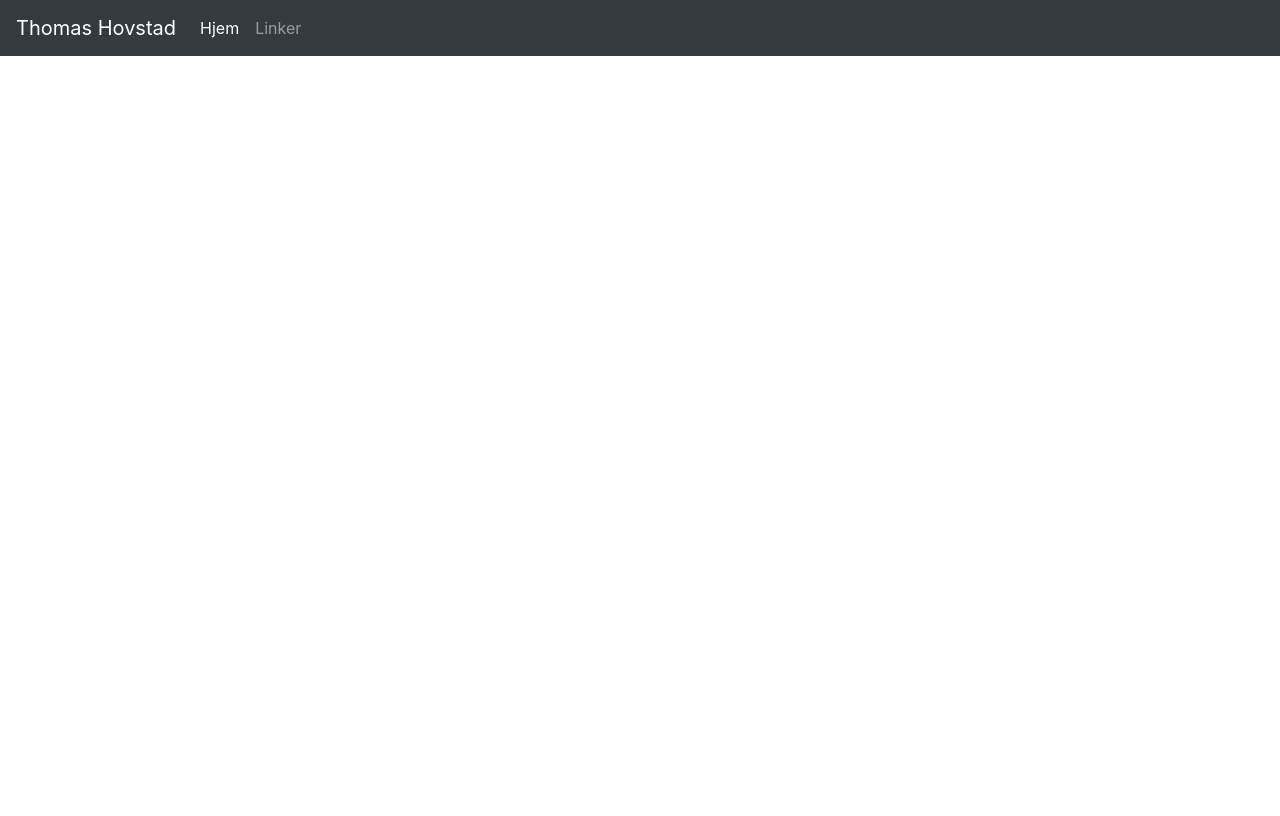
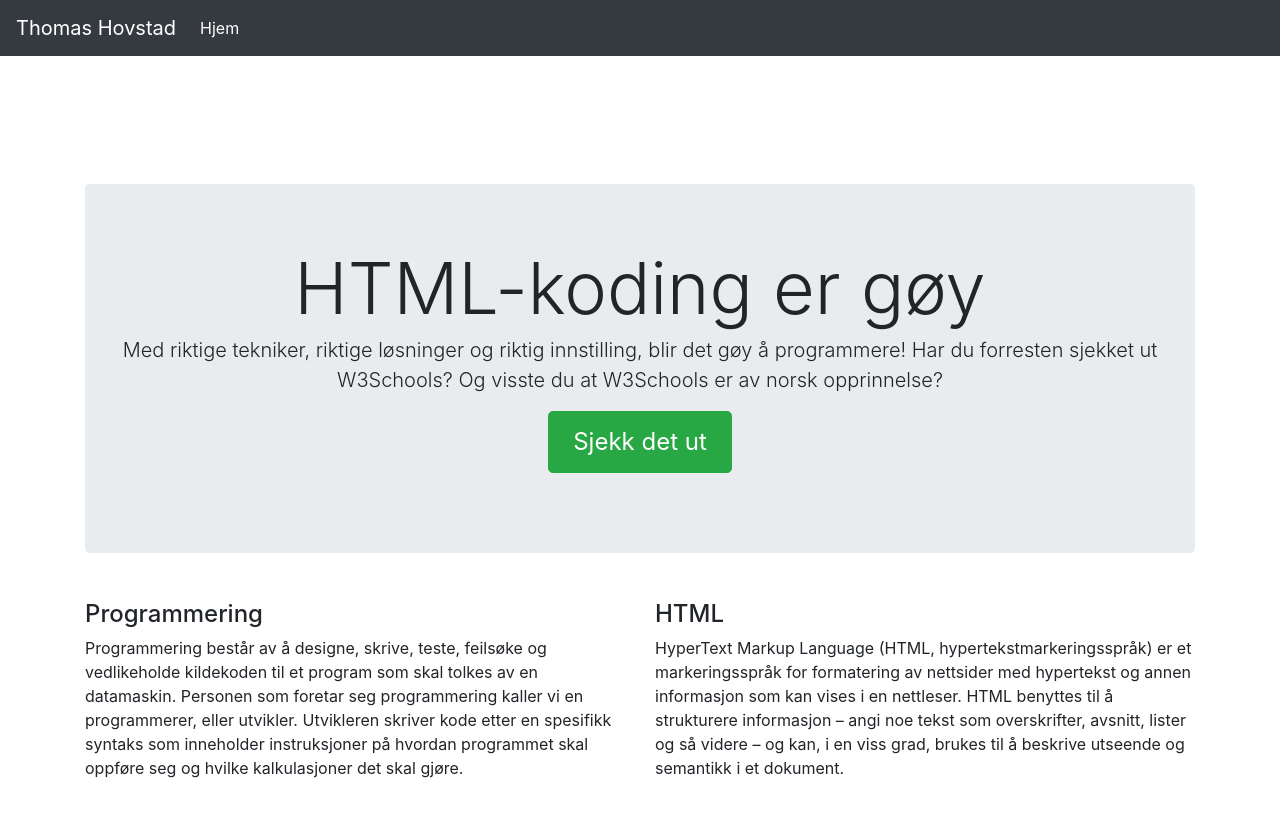
Before and after one commit to mester890/mester890.github.io, a plain HTML site: page links/index.html in a window 1280 px wide. Drawn offline with nearby package versions, Linux system fonts and the light colour scheme.

Commit message:
Added jumbotron and css-file.

```diff
--- a/links/index.html
+++ b/links/index.html
@@ -3,6 +3,7 @@
   <head>
     <meta charset="utf-8">
     <title>IT1 - Linker</title>
+    <link rel="stylesheet" href="./narrow-jumbotron.css">
     <link rel="stylesheet" href="https://maxcdn.bootstrapcdn.com/bootstrap/4.0.0-beta/css/bootstrap.min.css" integrity="sha384-/Y6pD6FV/Vv2HJnA6t+vslU6fwYXjCFtcEpHbNJ0lyAFsXTsjBbfaDjzALeQsN6M" crossorigin="anonymous">
   </head>
   <body>
@@ -18,13 +19,32 @@
           <li class="nav-item active">
             <a class="nav-link" href="index.html">Hjem <span class="sr-only">(current)</span></a>
           </li>
-          <li class="nav-item">
-            <a class="nav-link" href="#">Linker</a>
-          </li>
         </ul>
       </div>
     </nav>
+    <div class="spacer">
 
+    </div>
+
+    <div class="container">
+    <div class="jumbotron">
+        <h1 class="display-3">HTML-koding er gøy</h1>
+        <p class="lead">Med riktige tekniker, riktige løsninger og riktig innstilling, blir det gøy å programmere! Har du forresten sjekket ut W3Schools? Og visste du at W3Schools er av norsk opprinnelse?</p>
+        <p><a class="btn btn-lg btn-success" href="http://w3schools.com" role="button">Sjekk det ut</a></p>
+      </div>
+
+
+      <div class="row marketing">
+        <div class="col-lg-6">
+          <h4>Programmering</h4>
+          <p>Programmering består av å designe, skrive, teste, feilsøke og vedlikeholde kildekoden til et program som skal tolkes av en datamaskin. Personen som foretar seg programmering kaller vi en programmerer, eller utvikler. Utvikleren skriver kode etter en spesifikk syntaks som inneholder instruksjoner på hvordan programmet skal oppføre seg og hvilke kalkulasjoner det skal gjøre.</p>
+        </div>
+        <div class="col-lg-6">
+          <h4>HTML</h4>
+          <p>HyperText Markup Language (HTML, hypertekstmarkeringsspråk) er et markeringsspråk for formatering av nettsider med hypertekst og annen informasjon som kan vises i en nettleser. HTML benyttes til å strukturere informasjon – angi noe tekst som overskrifter, avsnitt, lister og så videre – og kan, i en viss grad, brukes til å beskrive utseende og semantikk i et dokument.</p>
+        </div>
+      </div>
+    </div>
 
 
 
--- /dev/null
+++ b/links/narrow-jumbotron.css
@@ -0,0 +1,83 @@
+/* Space out content a bit */
+body {
+  padding-top: 1.5rem;
+  padding-bottom: 1.5rem;
+}
+
+.spacer {
+  margin-top: 10em;
+}
+
+/* Everything but the jumbotron gets side spacing for mobile first views */
+.header,
+.marketing,
+.footer {
+  padding-right: 1rem;
+  padding-left: 1rem;
+}
+
+/* Custom page header */
+.header {
+  padding-bottom: 1rem;
+  border-bottom: .05rem solid #e5e5e5;
+}
+/* Make the masthead heading the same height as the navigation */
+.header h3 {
+  margin-top: 0;
+  margin-bottom: 0;
+  line-height: 3rem;
+}
+
+/* Custom page footer */
+.footer {
+  padding-top: 1.5rem;
+  color: #777;
+  border-top: .05rem solid #e5e5e5;
+}
+
+/* Customize container */
+@media (min-width: 48em) {
+  .container {
+    max-width: 46rem;
+  }
+}
+.container-narrow > hr {
+  margin: 2rem 0;
+}
+
+/* Main marketing message and sign up button */
+.jumbotron {
+  text-align: center;
+  border-bottom: .05rem solid #e5e5e5;
+}
+.jumbotron .btn {
+  padding: .75rem 1.5rem;
+  font-size: 1.5rem;
+}
+
+/* Supporting marketing content */
+.marketing {
+  margin: 3rem 0;
+}
+.marketing p + h4 {
+  margin-top: 1.5rem;
+}
+
+/* Responsive: Portrait tablets and up */
+@media screen and (min-width: 48em) {
+  /* Remove the padding we set earlier */
+  .header,
+  .marketing,
+  .footer {
+    padding-right: 0;
+    padding-left: 0;
+  }
+  /* Space out the masthead */
+  .header {
+    margin-bottom: 2rem;
+  }
+  /* Remove the bottom border on the jumbotron for visual effect */
+  .jumbotron {
+    border-bottom: 0;
+  }
+}
```
